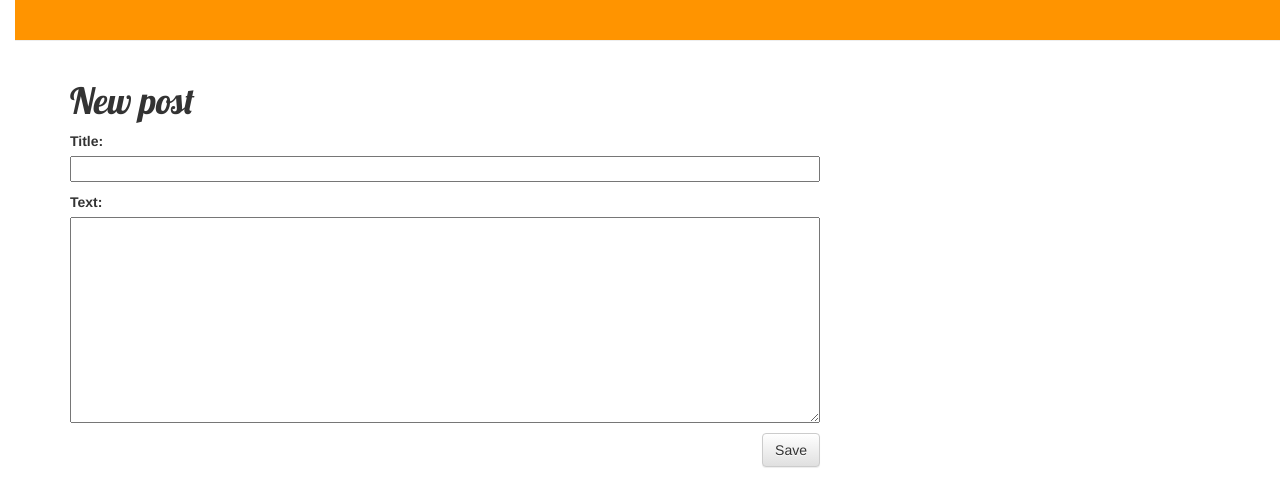
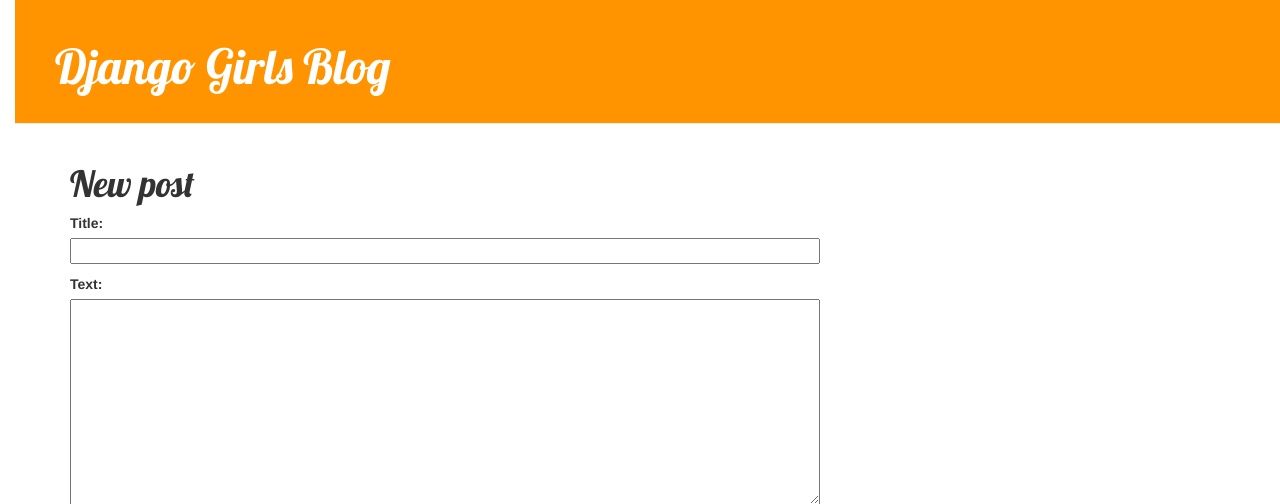
Before and after one commit to TabeaB/my-first-blog, a Django app: page /post/new/ in a window 1280 px wide. Shown: the top 504 px of the page. Run offline with Django 3.2, Linux system fonts and the light colour scheme; some libraries are stand-ins or nearby versions.

Commit message:
changed header

```diff
--- a/blog/templates/blog/base.html
+++ b/blog/templates/blog/base.html
@@ -9,9 +9,10 @@
     </head>
     <body>
         <div class="page-header">
+            <h1><a href="/">Django Girls Blog</a></h1>
           {% if user.is_authenticated %}
             <a href="{% url 'post_new' %}" class="top-menu"><span class="glyphicon glyphicon-plus"></span></a>
-            <h1><a href="/">Django Girls Blog</a></h1>
+
             {% endif %}
         </div>
         <div class="content container">
```
